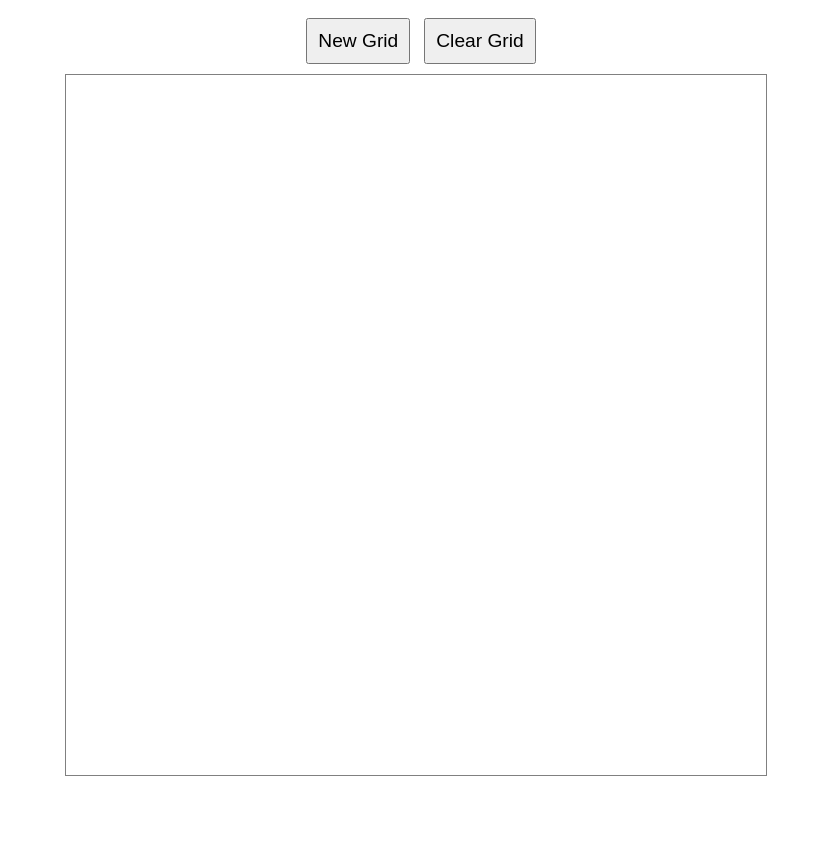
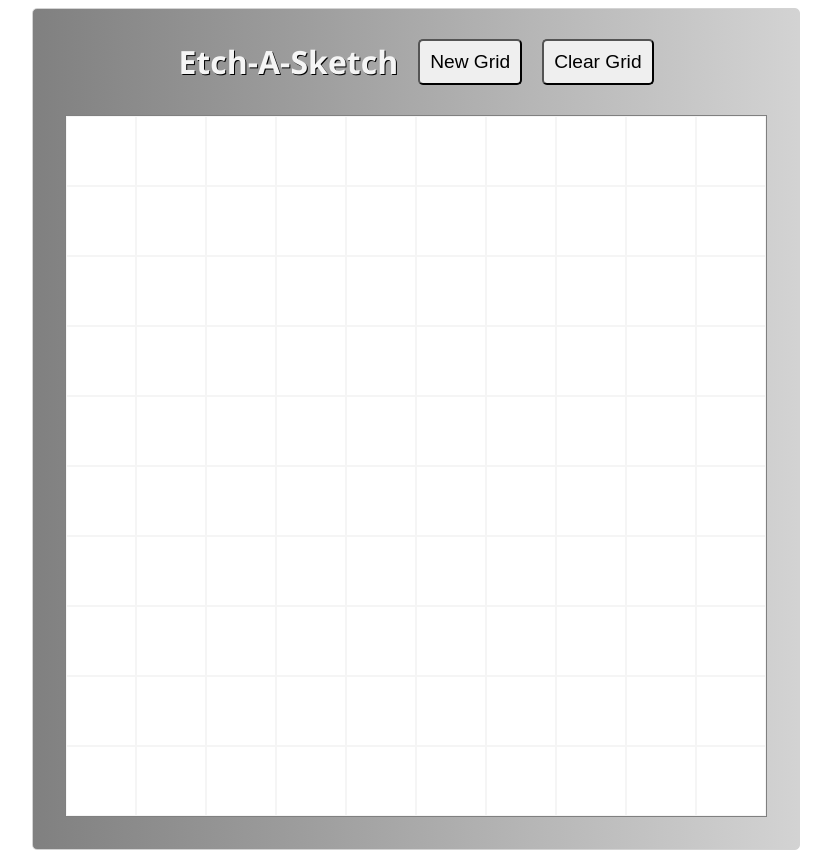
Before and after one commit to fiireball/etch-a-sketch, a plain HTML site: page index.html in a window 1280 px wide. Shown: the whole page, without its empty margins (224-1055 px from the left). Before the commit the page ends 800 px from the top, so only its background shows below. Drawn offline with Linux system fonts and the light colour scheme.

Commit message:
visual update

```diff
--- a/index.html
+++ b/index.html
@@ -5,6 +5,7 @@
 <body>
 <div class="main-flex">
     <div class="container-buttons">
+        <h1>Etch-A-Sketch</h1>
         <button id="button-new">New Grid</button>
         <button id="button-reset">Clear Grid</button>
     </div>
--- a/script.js
+++ b/script.js
@@ -41,9 +41,6 @@ function addGridListeners() {
                 gridSquare.style.backgroundColor = makeDarker(currentColor)
                 gridSquare.style.borderColor = gridSquare.style.backgroundColor
             }
-
-
-
         })
     })
 }
@@ -55,7 +52,7 @@ function makeDarker(rgbString) {
 
     let rgbNumArray = [];
 
-    // Turn strings in array to numbers and reduce the values to 90%
+    // Turn strings of values in array to numbers and reduce the values to 90%
     for (let index = 0; index < rgbValues.length; index++) {
         rgbNumArray.push(Math.floor(parseInt(rgbValues[index])*0.9-2))
     }
@@ -91,3 +88,5 @@ resetButton.onclick = () => {
     clearGrid()
     makeGrid(currentLength)
 }
+
+makeGrid(10)
--- a/style.css
+++ b/style.css
@@ -1,6 +1,12 @@
 .main-flex {
     display: flex;
     flex-direction: column;
+    border: 1px solid lightgrey;
+    border-radius: 5px;
+    margin: 0px auto;
+    padding: 0em 2em 2em 2em;
+    width: fit-content;
+    background-image: linear-gradient(-90deg, lightgrey, grey);
 }
 
 .container-pad {
@@ -19,10 +25,23 @@
 
 .container-buttons {
     margin: 10px auto;
+    display: flex;
+    align-items: center;
 }
 
 button {
     padding: 10px;
     font-size: 1.2em;
-    margin-left: 10px;
+    margin-left: 20px;
+    border-radius: 5px;
 }
+
+button:hover {
+    box-shadow: 2px 2px grey;
+}
+
+h1 {
+    font-family: 'Segoe UI', Tahoma, Geneva, Verdana, sans-serif;
+    color: whitesmoke;
+    text-shadow: 1px 1px black;
+}
```
